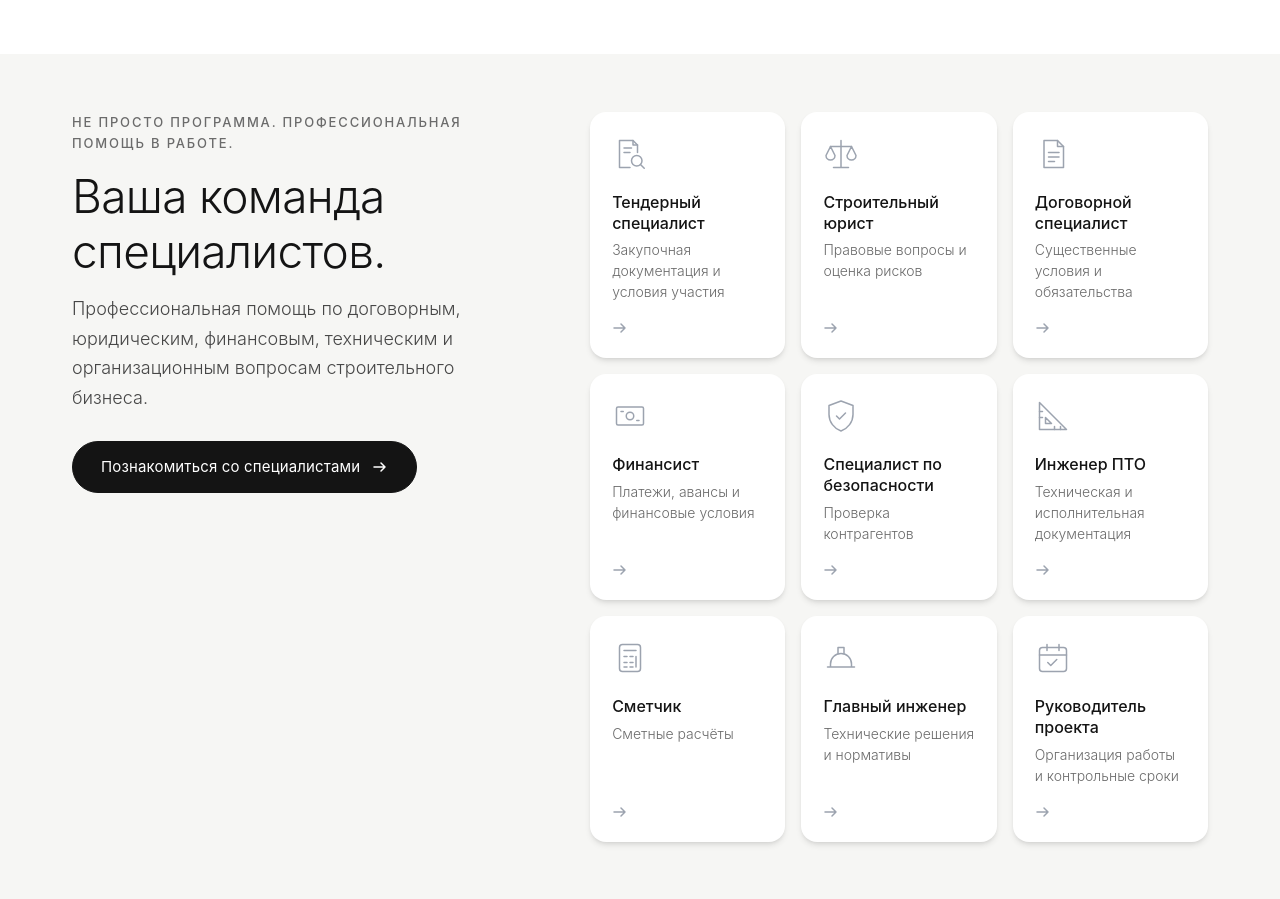
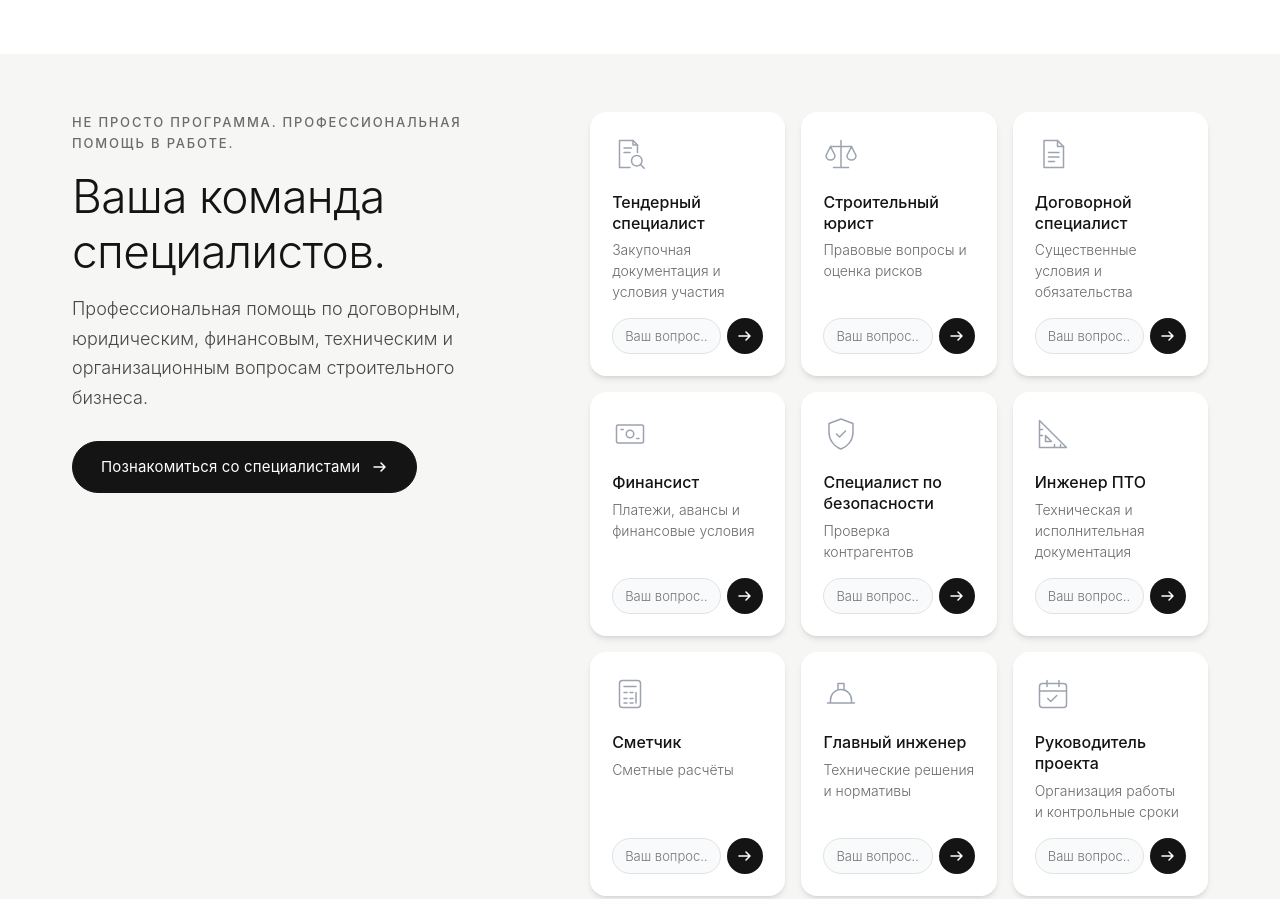
Before and after one commit to artvdlv-prog/airci, a plain HTML site: page index.html in a window 1280 px wide. Shown: the part 1270-2169 px from the top of the page. Drawn offline with Linux system fonts and the light colour scheme.

Commit message:
Question line in every specialist card
- Cards get a "Ваш вопрос…" field: the question opens the specialist window
  and is sent to the chat (fills the field while the chat is not connected)
- Card title link covers the card; the question line sits above it

Co-Authored-By: Claude Opus 5.5 <noreply@anthropic.com>

```diff
--- a/script.js
+++ b/script.js
@@ -356,6 +356,15 @@ document.addEventListener('DOMContentLoaded', function() {
             renderHistory();
             renderRegistry();
 
+            // Question typed on a specialist card (?q=…): goes straight into the chat
+            const params = new URLSearchParams(location.search);
+            const incoming = (params.get('q') || '').trim();
+            if (incoming) {
+                input.value = incoming;
+                params.delete('q');
+                window.history.replaceState(null, '', `${location.pathname}?${params}${location.hash}`);
+            }
+
             if (!endpoint) {
                 chatRoot.querySelector('[data-chat-offline]').hidden = false;
                 form.querySelectorAll('textarea, input, button').forEach(el => { el.disabled = true; });
@@ -465,6 +474,8 @@ document.addEventListener('DOMContentLoaded', function() {
                     input.focus();
                 }
             });
+
+            if (incoming) form.requestSubmit();
 
             function greet() {
                 const title = local(item.title);
@@ -653,10 +664,11 @@ document.addEventListener('DOMContentLoaded', function() {
         }
 
         // Specialist's workspace in a window over the page (staff.html in embed mode)
-        function openSpecialistWindow(item, url) {
+        function openSpecialistWindow(item, url, question = '') {
             const opener = document.activeElement;
             const title = local(item.title);
-            const embedUrl = url + (url.includes('?') ? '&' : '?') + 'embed=1';
+            const embedUrl = url + (url.includes('?') ? '&' : '?') + 'embed=1'
+                + (question ? `&q=${encodeURIComponent(question)}` : '');
 
             const win = document.createElement('div');
             win.className = 'home-window';
@@ -883,22 +895,24 @@ document.addEventListener('DOMContentLoaded', function() {
             specialists.forEach(item => {
                 const li = document.createElement('li');
                 li.id = item.slug || item.id;
-                const link = document.createElement('a');
-                link.className = 'home-specialist';
-                link.href = '#';
+
+                // Card: the title link covers the whole card, the question line sits above it
+                const card = document.createElement('div');
+                card.className = 'home-specialist';
 
                 const icon = document.createElement('span');
                 icon.className = 'home-specialist__icon';
                 icon.setAttribute('aria-hidden', 'true');
                 icon.innerHTML = specialistIcon(item);
 
-                const body = document.createElement('span');
+                const body = document.createElement('div');
                 body.className = 'home-specialist__body';
 
-                const title = document.createElement('span');
-                title.className = 'home-specialist__title';
-                title.textContent = local(item.title);
-                body.appendChild(title);
+                const link = document.createElement('a');
+                link.className = 'home-specialist__title';
+                link.href = '#';
+                link.textContent = local(item.title);
+                body.appendChild(link);
 
                 const description = local(item.description);
                 if (description) {
@@ -908,14 +922,18 @@ document.addEventListener('DOMContentLoaded', function() {
                     body.appendChild(text);
                 }
 
-                const more = document.createElement('span');
-                more.className = 'home-specialist__more';
-                more.setAttribute('aria-hidden', 'true');
-                more.innerHTML = '<svg class="home-btn__arrow" viewBox="0 0 16 16"><path d="M2 8h11M9 4l4 4-4 4"/></svg>';
-                body.appendChild(more);
+                const ask = document.createElement('form');
+                ask.className = 'home-specialist__ask';
+                ask.innerHTML = '<input type="text" maxlength="2000" autocomplete="off">'
+                    + '<button type="submit"><svg class="home-btn__arrow" viewBox="0 0 16 16" aria-hidden="true"><path d="M2 8h11M9 4l4 4-4 4"/></svg></button>';
+                const question = ask.querySelector('input');
+                question.placeholder = 'Ваш вопрос…';
+                question.setAttribute('aria-label', `Вопрос специалисту: ${local(item.title)}`);
+                ask.querySelector('button').setAttribute('aria-label', 'Отправить вопрос');
+                body.appendChild(ask);
 
-                link.append(icon, body);
-                li.appendChild(link);
+                card.append(icon, body);
+                li.appendChild(card);
                 list.appendChild(li);
 
                 // One cabinet for all specialists: the route template points to the specialist's tab
@@ -928,6 +946,18 @@ document.addEventListener('DOMContentLoaded', function() {
                         e.preventDefault();
                         openSpecialistWindow(item, url);
                     });
+                    ask.addEventListener('submit', e => {
+                        e.preventDefault();
+                        const text = question.value.trim();
+                        if (!text) {
+                            question.focus();
+                            return;
+                        }
+                        question.value = '';
+                        openSpecialistWindow(item, url, text);
+                    });
+                } else {
+                    ask.hidden = true;
                 }
             });
 
--- a/styles.css
+++ b/styles.css
@@ -1525,7 +1525,6 @@ body {
 
 .home-btn:focus-visible,
 .home-link:focus-visible,
-.home-specialist:focus-visible,
 .home-tech__item:focus-visible {
     outline: 2px solid var(--home-ink);
     outline-offset: 3px;
@@ -1840,12 +1839,75 @@ body {
     color: var(--home-muted);
 }
 
-.home-specialist__more {
-    display: inline-flex;
+/* The title link covers the whole card; the question line sits above it */
+.home-specialist {
+    position: relative;
+}
+
+.home-specialist__title {
+    display: block;
+    text-decoration: none;
+}
+
+.home-specialist__title::after {
+    content: '';
+    position: absolute;
+    inset: 0;
+    border-radius: 16px;
+}
+
+.home-specialist:focus-within {
+    outline: 2px solid var(--home-ink);
+    outline-offset: 3px;
+}
+
+.home-specialist__ask {
+    position: relative;
+    z-index: 1;
+    display: flex;
+    align-items: center;
+    gap: 6px;
     margin-top: auto;
-    padding-top: 18px;
-    color: var(--gray-400);
-    transition: color 0.3s ease;
+    padding-top: 16px;
+}
+
+.home-specialist__ask input {
+    flex: 1;
+    min-width: 0;
+    height: 36px;
+    padding: 0 12px;
+    border: 1px solid var(--home-line);
+    border-radius: 18px;
+    background: var(--gray-50);
+    font: inherit;
+    font-size: 13px;
+    color: var(--home-ink);
+    outline: none;
+    transition: border-color 0.3s ease, background-color 0.3s ease;
+}
+
+.home-specialist__ask input:focus {
+    border-color: var(--home-ink);
+    background: #ffffff;
+}
+
+.home-specialist__ask button {
+    display: flex;
+    align-items: center;
+    justify-content: center;
+    flex-shrink: 0;
+    width: 36px;
+    height: 36px;
+    border: none;
+    border-radius: 50%;
+    background: #141414;
+    color: #ffffff;
+    cursor: pointer;
+    transition: background-color 0.3s ease;
+}
+
+.home-specialist__ask button:hover {
+    background: var(--primary-orange);
 }
 
 /* Specialist opened by link (office.html#slug) */
@@ -1864,13 +1926,6 @@ body {
         transform: scale(1.06);
     }
 
-    .home-specialist:hover .home-specialist__more {
-        color: var(--home-ink);
-    }
-
-    .home-specialist:hover .home-btn__arrow {
-        transform: translateX(3px);
-    }
 
 }
 
@@ -3334,9 +3389,6 @@ body {
         font-size: 13px;
     }
 
-    .home-specialist__more {
-        padding-top: 10px;
-    }
 
     /* Collaboration scheme */
     .home-doc {
@@ -4001,3 +4053,21 @@ body {
         display: none;
     }
 }
+
+@media (max-width: 600px) {
+    .home-specialist__ask {
+        padding-top: 12px;
+        gap: 4px;
+    }
+
+    .home-specialist__ask input {
+        height: 34px;
+        padding: 0 10px;
+        font-size: 16px; /* 16px stops iOS from zooming into the field */
+    }
+
+    .home-specialist__ask button {
+        width: 34px;
+        height: 34px;
+    }
+}
```
